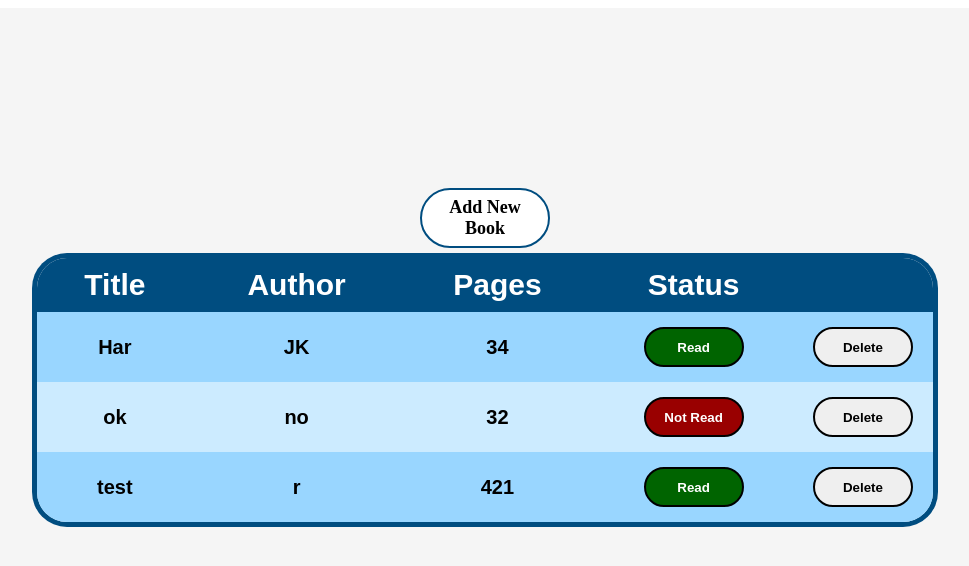
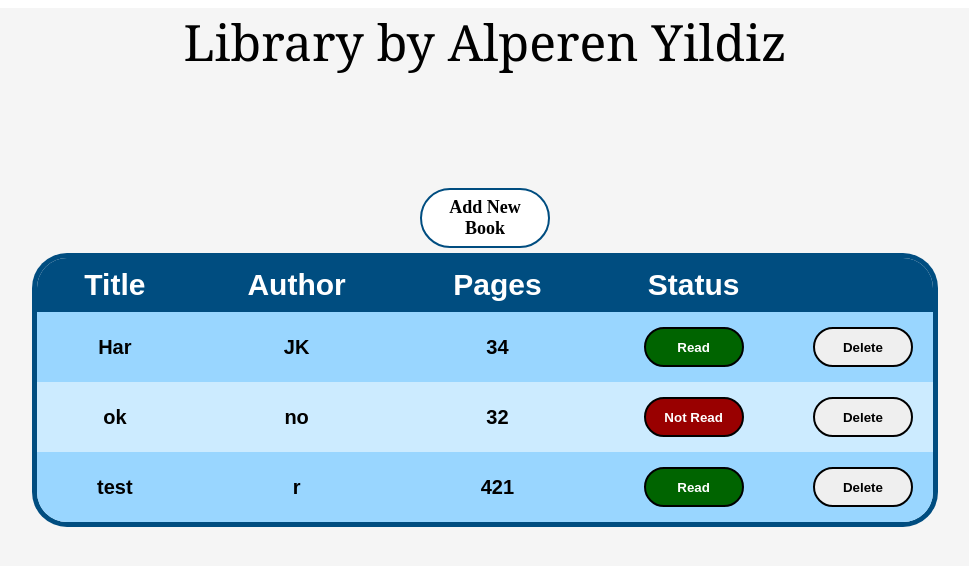
Before and after one commit to mucyildiz/my-bookshelf, a plain HTML site: page index.html in a window 1280 px wide. Shown: the whole page, without its empty margins (163-1132 px from the left). Drawn offline with Linux system fonts and the light colour scheme.

Commit message:
fixed button to work on first click

```diff
--- a/index.html
+++ b/index.html
@@ -8,7 +8,11 @@
 <main>
 <div class='main-container'>
     <header>
-        <div class='header'></div>
+        <div class='header'>
+            <center>
+            Library by Alperen Yildiz
+            </center>
+        </div>
     </header>
     <div class='container'>
 
--- a/scripts/script.js
+++ b/scripts/script.js
@@ -102,7 +102,7 @@ generateTableHead(table, data);
 
 function toggleForm() {
     form = document.getElementById('bookForm')
-    if(form.style.display == 'none'){
+    if(form.style.display == 'none' || form.style.display == ''){
         form.style.display = 'block';
     }
     else{
--- a/styles.css/style.css
+++ b/styles.css/style.css
@@ -6,6 +6,8 @@
  .header {
      height: 10vh;
      background-color: whitesmoke;
+     font-size: 50px;
+     font-family: Georgia, 'Times New Roman', Times, serif;
  }
 
  .container {
```
